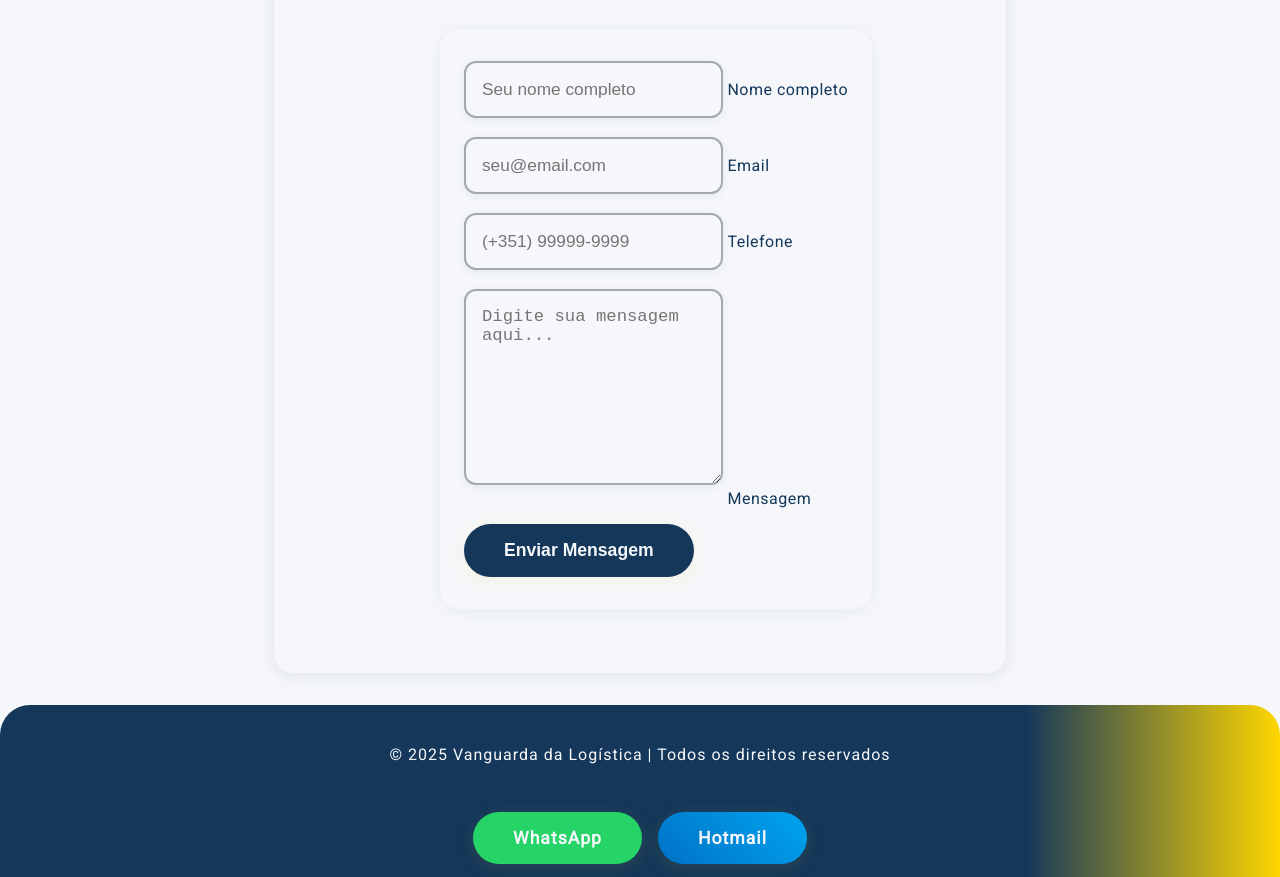
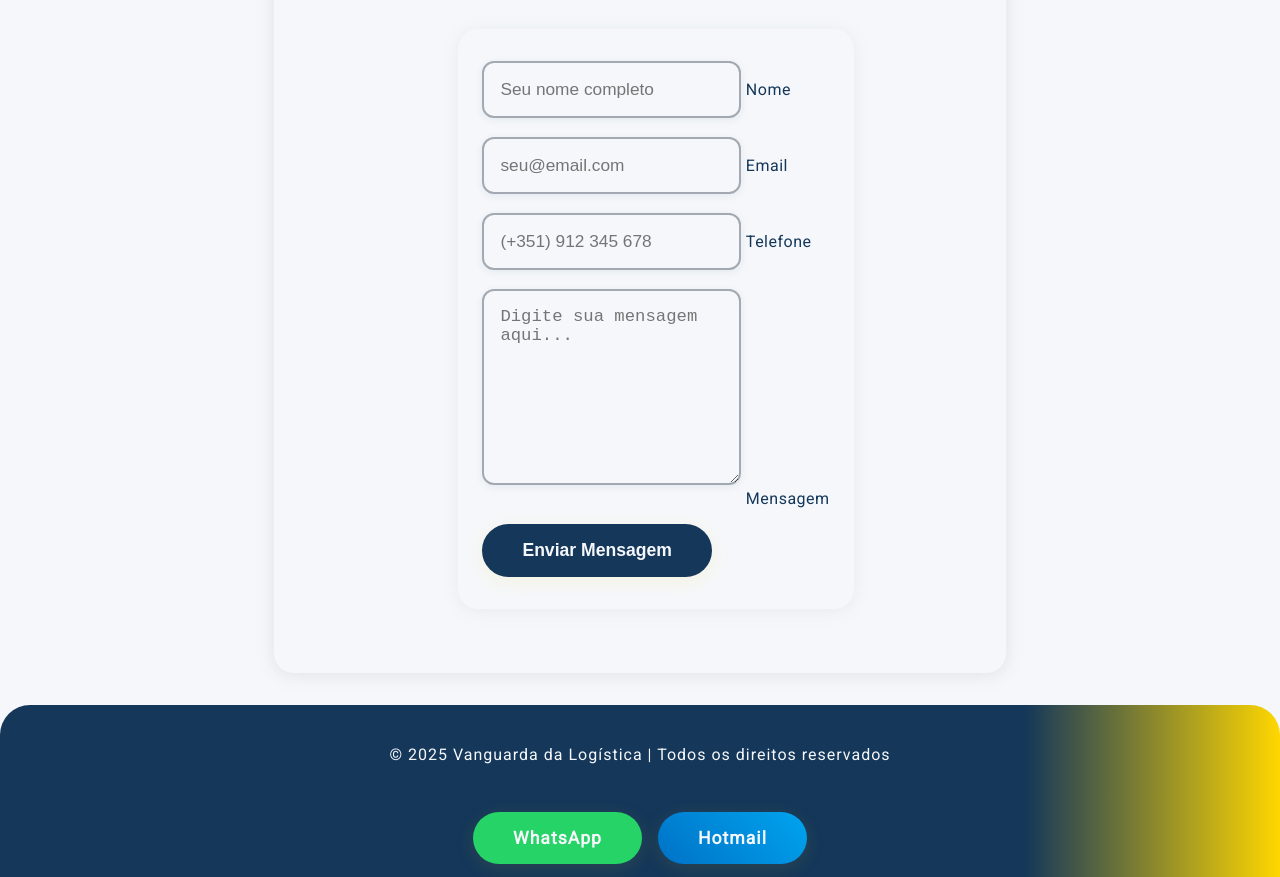
Before and after one commit to NelsonTGPSI/vanguarda_da_logistica_unipessoal_lda, a plain HTML site: page index.html in a window 1280 px wide. Shown: the part 4216-5093 px from the top of the page. Drawn offline with nearby package versions, Linux system fonts and the light colour scheme.

Commit message:
Update index.html

```diff
--- a/index.html
+++ b/index.html
@@ -152,7 +152,7 @@ Todas as nossas atividades estão devidamente registadas e certificadas</p>
                     <!-- Name input-->
                     <div class="form-floating mb-3">
                         <input class="form-control" name="Nome" type="text" placeholder="Seu nome completo" required />
-                        <label for="Nome">Nome completo</label>
+                        <label for="Nome">Nome</label>
                     </div>
                     <!-- Email address input-->
                     <div class="form-floating mb-3">
@@ -161,7 +161,7 @@ Todas as nossas atividades estão devidamente registadas e certificadas</p>
                     </div>
                     <!-- Phone number input-->
                     <div class="form-floating mb-3">
-                        <input class="form-control" name="Telefone" type="tel" placeholder="(+351) 99999-9999" required />
+                        <input class="form-control" name="Telefone" type="tel" placeholder="(+351) 912 345 678" required />
                         <label for="Telefone">Telefone</label>
                     </div>
                     <!-- Message input-->
```
